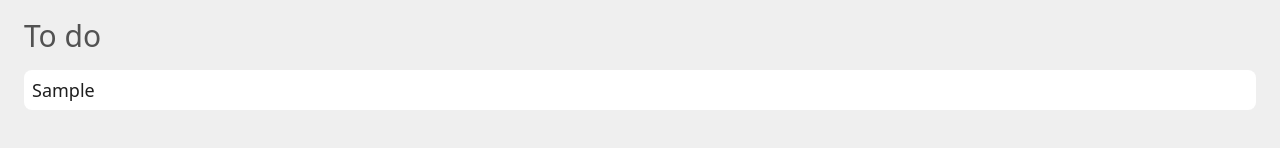
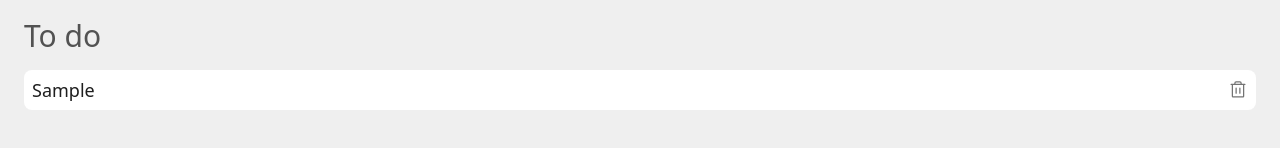
Before and after one commit to marekh19/zentodo, a React (Vite) app: page / in a window 1280 px wide. Both pictures are taken after typing "Sample" into the empty fields and a click on the button "Add". Shown: the part 242-390 px from the top of the page. Built offline with nearby package versions, Linux system fonts and the light colour scheme.

Commit message:
feat: add delete todo feature

```diff
--- a/src/components/TodoItem.tsx
+++ b/src/components/TodoItem.tsx
@@ -1,7 +1,8 @@
 import type { FC } from 'react'
-import { useTodoStore, type Todo } from '@/stores/useTodoStore'
 
 import { cn } from '@/lib/utils'
+import { useTodoStore, type Todo } from '@/stores/useTodoStore'
+import TrashIcon from '@/assets/icons/trash.svg?react'
 
 type Props = {
   todo: Todo
@@ -10,17 +11,26 @@ type Props = {
 
 export const TodoItem: FC<Props> = ({ todo, className }) => {
   const toggleTodo = useTodoStore(state => state.toggleTodo)
+  const deleteTodo = useTodoStore(state => state.removeTodo)
+
   return (
     <li
       className={cn(
-        'inline-flex h-10 items-center px-2 text-lg',
-        { 'rounded-lg bg-white font-medium': !todo.done },
+        'inline-flex h-10 items-center justify-between px-2 text-lg font-light',
+        { 'rounded-lg bg-white': !todo.done },
         { 'text-neutral-500 line-through': todo.done },
         className
       )}
       onClick={() => toggleTodo(todo.id)}
     >
       <span className="line-clamp-1">{todo.text}</span>
+      <button
+        aria-label="Delete Todo"
+        onClick={() => deleteTodo(todo.id)}
+        className="text-neutral-500"
+      >
+        <TrashIcon className="h-5 w-5 fill-current" />
+      </button>
     </li>
   )
 }
```
Also changed, not shown: .prettierrc.cjs, src/assets/icons/trash.svg (added).
